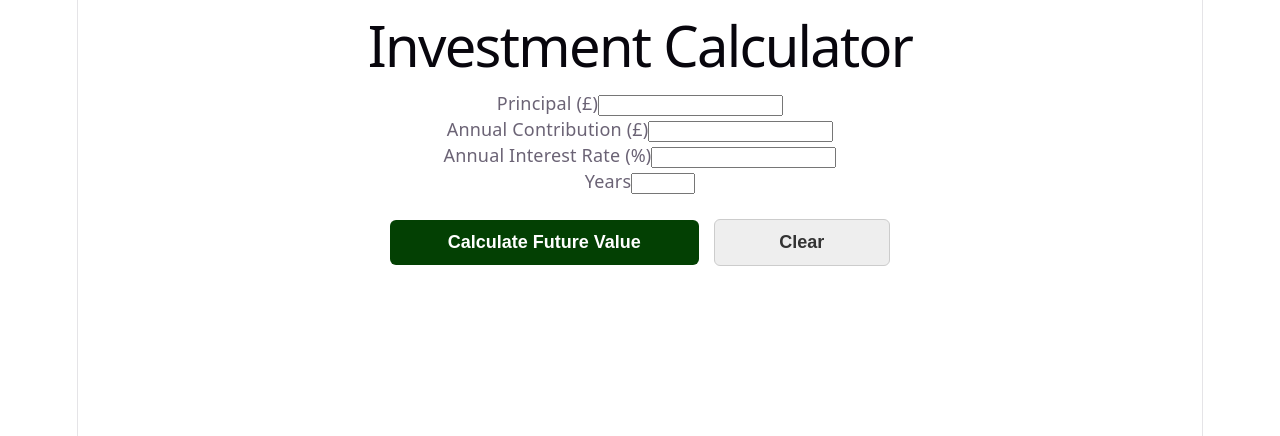
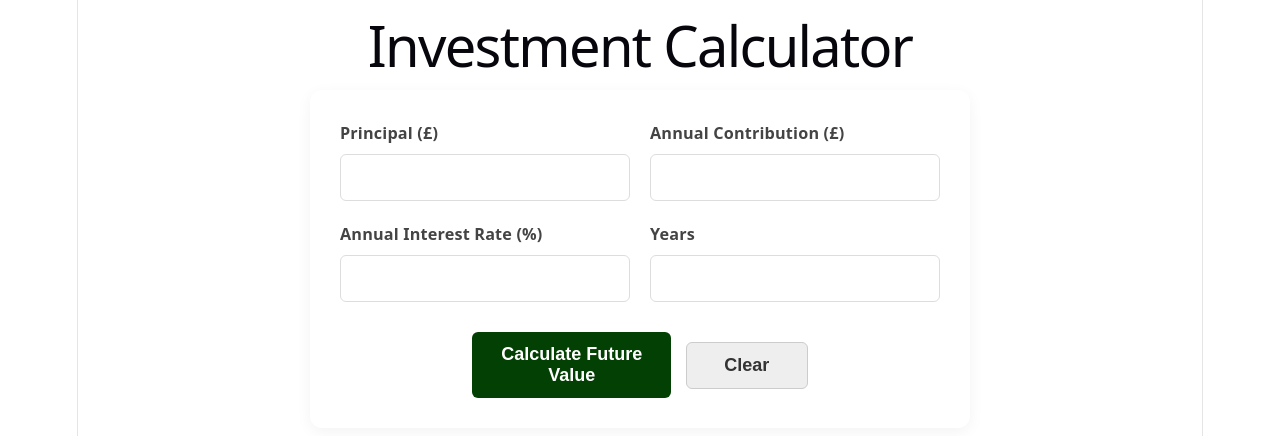
Before and after one commit to NGalletly/Typescripe-investment-calculator-project, a React (Vite) app in the folder frontend/: page / in a window 1280 px wide. Shown: the top 436 px of the page. Built offline with nearby package versions, Linux system fonts and the light colour scheme.

Commit message:
added css for form

```diff
--- a/frontend/src/App.css
+++ b/frontend/src/App.css
@@ -75,3 +75,60 @@ tr:nth-child(even) {
     max-width: 500px;
   }
 }
+
+.card {
+  background: #ffffff;
+  padding: 30px;
+  border-radius: 12px;
+  max-width: 600px;
+  margin: 20px auto;
+  box-shadow: 0 4px 15px rgba(0, 0, 0, 0.05);
+  display: grid;
+  grid-template-columns: 1fr 1fr;
+  gap: 20px;
+}
+
+.input-group {
+  display: flex;
+  flex-direction: column;
+  align-items: flex-start;
+}
+
+.input-group label {
+  font-size: 0.9rem;
+  font-weight: 600;
+  color: #444;
+  margin-bottom: 8px;
+}
+
+.input-group input {
+  width: 100%;
+  padding: 12px;
+  border: 1px solid #ddd;
+  border-radius: 6px;
+  font-size: 1rem;
+  box-sizing: border-box;
+  transition: border-color 0.2s;
+}
+
+.input-group input:focus {
+  outline: none;
+  border-color: rgb(3, 64, 3);
+}
+
+.button-group {
+  grid-column: span 2;
+  display: flex;
+  gap: 15px;
+  margin-top: 10px;
+}
+
+@media (max-width: 500px) {
+  .card {
+    grid-template-columns: 1fr;
+  }
+  .button-group {
+    grid-column: span 1;
+    flex-direction: column;
+  }
+}
```
